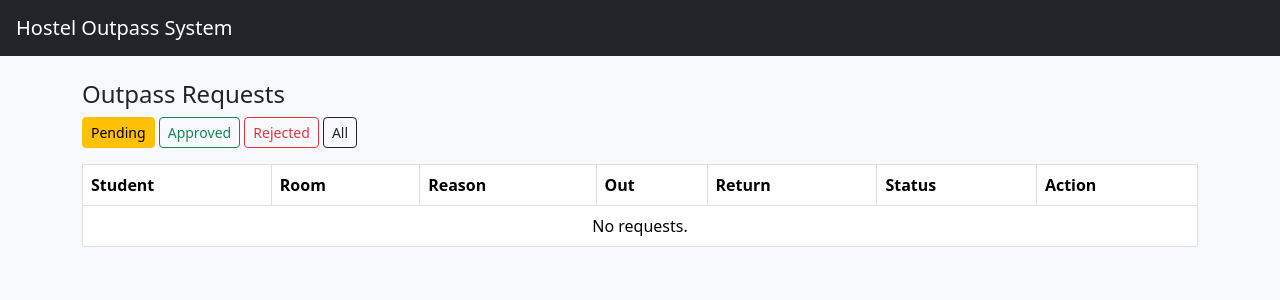
After one commit to sanjaykumar-k1/hostel-outpass-system, a Django app: page /outpass/warden/ in a window 1280 px wide. The commit adds this page. Shown: the top 300 px of the page. Run offline with Django 5.2, Linux system fonts and the light colour scheme; the visitor is signed in with stand-in values (Sample User, id 1); data comes from the database, SQL or seed files in the repository; data that the repository does not hold is empty.

Commit message:
Add warden approve/reject dashboard

```diff
--- a/accounts/templates/accounts/dashboard.html
+++ b/accounts/templates/accounts/dashboard.html
@@ -19,6 +19,9 @@
         <a href="{% url 'request_outpass' %}" class="btn btn-primary">Request Outpass</a>
         <a href="{% url 'my_requests' %}" class="btn btn-secondary">My Requests</a>
     {% endif %}
+    {% if role == 'Warden' %}
+        <a href="{% url 'warden_requests' %}" class="btn btn-primary">Manage Outpass Requests</a>
+    {% endif %}
 </div>
 </body>
 </html>
--- /dev/null
+++ b/outpass/templates/outpass/warden_requests.html
@@ -0,0 +1,53 @@
+<!DOCTYPE html>
+<html>
+<head>
+    <title>Warden - Outpass Requests</title>
+    <link href="https://cdn.jsdelivr.net/npm/bootstrap@5.3.3/dist/css/bootstrap.min.css" rel="stylesheet">
+</head>
+<body class="bg-light">
+<nav class="navbar navbar-dark bg-dark px-3">
+    <a class="navbar-brand" href="{% url 'home' %}">Hostel Outpass System</a>
+</nav>
+<div class="container mt-4">
+    {% for message in messages %}
+        <div class="alert alert-info">{{ message }}</div>
+    {% endfor %}
+    <h4>Outpass Requests</h4>
+    <div class="mb-3">
+        <a href="?status=Pending" class="btn btn-outline-warning btn-sm {% if status == 'Pending' %}active{% endif %}">Pending</a>
+        <a href="?status=Approved" class="btn btn-outline-success btn-sm {% if status == 'Approved' %}active{% endif %}">Approved</a>
+        <a href="?status=Rejected" class="btn btn-outline-danger btn-sm {% if status == 'Rejected' %}active{% endif %}">Rejected</a>
+        <a href="?status=All" class="btn btn-outline-dark btn-sm {% if status == 'All' %}active{% endif %}">All</a>
+    </div>
+    <table class="table table-bordered bg-white align-middle">
+        <thead>
+            <tr><th>Student</th><th>Room</th><th>Reason</th><th>Out</th><th>Return</th><th>Status</th><th>Action</th></tr>
+        </thead>
+        <tbody>
+            {% for r in requests_list %}
+            <tr>
+                <td>{{ r.student.student_id }} - {{ r.student.user.username }}</td>
+                <td>{{ r.student.room_no }}</td>
+                <td>{{ r.reason }}</td>
+                <td>{{ r.out_date }}</td>
+                <td>{{ r.expected_return }}</td>
+                <td>{{ r.status }}<br><small>{{ r.remark }}</small></td>
+                <td>
+                    {% if r.status == 'Pending' %}
+                    <form method="post" action="{% url 'update_status' r.pk %}">
+                        {% csrf_token %}
+                        <input type="text" name="remark" class="form-control form-control-sm mb-1" placeholder="Remark (optional)">
+                        <button name="action" value="Approved" class="btn btn-success btn-sm">Approve</button>
+                        <button name="action" value="Rejected" class="btn btn-danger btn-sm">Reject</button>
+                    </form>
+                    {% else %}-{% endif %}
+                </td>
+            </tr>
+            {% empty %}
+            <tr><td colspan="7" class="text-center">No requests.</td></tr>
+            {% endfor %}
+        </tbody>
+    </table>
+</div>
+</body>
+</html>
--- a/outpass/urls.py
+++ b/outpass/urls.py
@@ -4,4 +4,6 @@ from . import views
 urlpatterns = [
     path('request/', views.request_outpass, name='request_outpass'),
     path('my-requests/', views.my_requests, name='my_requests'),
+    path('warden/', views.warden_requests, name='warden_requests'),
+    path('update/<int:pk>/', views.update_status, name='update_status'),
 ]
--- a/outpass/views.py
+++ b/outpass/views.py
@@ -1,4 +1,5 @@
-from django.shortcuts import render, redirect
+from django.shortcuts import render, redirect, get_object_or_404
+from accounts.views import get_role
 from django.contrib import messages
 from django.contrib.auth.decorators import login_required
 from accounts.models import Student
@@ -39,3 +40,28 @@ def my_requests(request):
         return redirect('home')
     requests_list = OutpassRequest.objects.filter(student=student).order_by('-created_at')
     return render(request, 'outpass/my_requests.html', {'requests_list': requests_list})
+
+@login_required
+def warden_requests(request):
+    if get_role(request.user) != 'Warden':
+        messages.error(request, 'Only wardens can access this page.')
+        return redirect('home')
+    status = request.GET.get('status', 'Pending')
+    qs = OutpassRequest.objects.select_related('student__user').order_by('-created_at')
+    if status in ('Pending', 'Approved', 'Rejected'):
+        qs = qs.filter(status=status)
+    return render(request, 'outpass/warden_requests.html', {'requests_list': qs, 'status': status})
+
+
+@login_required
+def update_status(request, pk):
+    if get_role(request.user) != 'Warden' or request.method != 'POST':
+        return redirect('home')
+    outpass = get_object_or_404(OutpassRequest, pk=pk)
+    action = request.POST.get('action')
+    if action in ('Approved', 'Rejected'):
+        outpass.status = action
+        outpass.remark = request.POST.get('remark', '')
+        outpass.save()
+        messages.success(request, f'Request {action.lower()}.')
+    return redirect('warden_requests')
```
